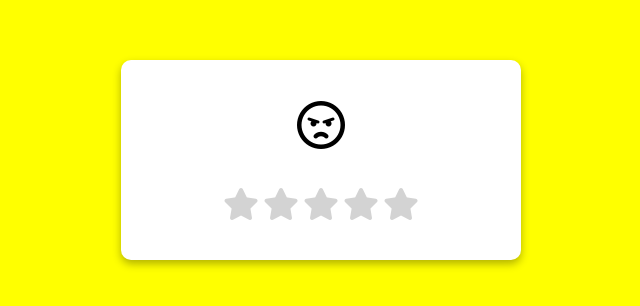
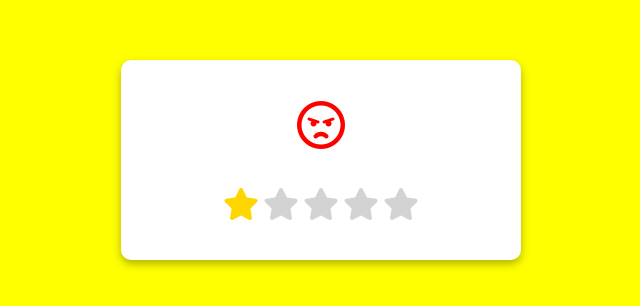
Before and after one commit to Joe-Mart16/Emoji-Rating, a plain HTML site: page index.html in a window 1280 px wide. Shown: the part 240-546 px from the top of the page, without its empty margins (319-959 px from the left). Drawn offline with Linux system fonts and the light colour scheme.

Commit message:
JS file & code

```diff
--- a/index.html
+++ b/index.html
@@ -18,12 +18,13 @@
     </div>
 
     <div class="rating-container">
-      <i class="fa-solid fa-star fa-2x"></i>
+      <i class="fa-solid fa-star fa-2x active"></i>
       <i class="fa-solid fa-star fa-2x"></i>
       <i class="fa-solid fa-star fa-2x"></i>
       <i class="fa-solid fa-star fa-2x"></i>
       <i class="fa-solid fa-star fa-2x"></i>
     </div>
   </div>
+  <script src="index.js"></script>
 </body>
 </html>
--- /dev/null
+++ b/index.js
@@ -0,0 +1,26 @@
+const starsEl = document.querySelectorAll(".fa-star");
+const emojisEl = document.querySelectorAll(".fa-regular");
+const colorsArray = ["red", "orange", "lightblue", "lightgreen", "green"];
+
+updateRating(0);
+
+starsEl.forEach((starsEl, index) =>{
+  starsEl.addEventListener("click", ()=> {
+    updateRating(index)
+  });
+});
+
+function updateRating(index) {
+  starsEl.forEach((starsEl, idx)=>{
+    if(idx < index + 1){
+      starsEl.classList.add("active");
+    }else{
+      starsEl.classList.remove("active");
+    };
+  });
+
+  emojisEl.forEach((emojisEl) => {
+    emojisEl.style.transform = `translateX(-${index * 50}px)`;
+    emojisEl.style.color = colorsArray[index];
+  });
+};
--- a/style.css
+++ b/style.css
@@ -31,6 +31,7 @@ body {
 .fa-regular {
   margin: 1px;
   transform: translateX(0);
+  transition: transform 0.2s;
 }
 
 .rating-container {
@@ -42,4 +43,9 @@ body {
 
 .fa-solid {
   color: lightgray;
+  cursor: pointer;
 }
+
+.fa-solid.active {
+  color: gold;
+}
```
